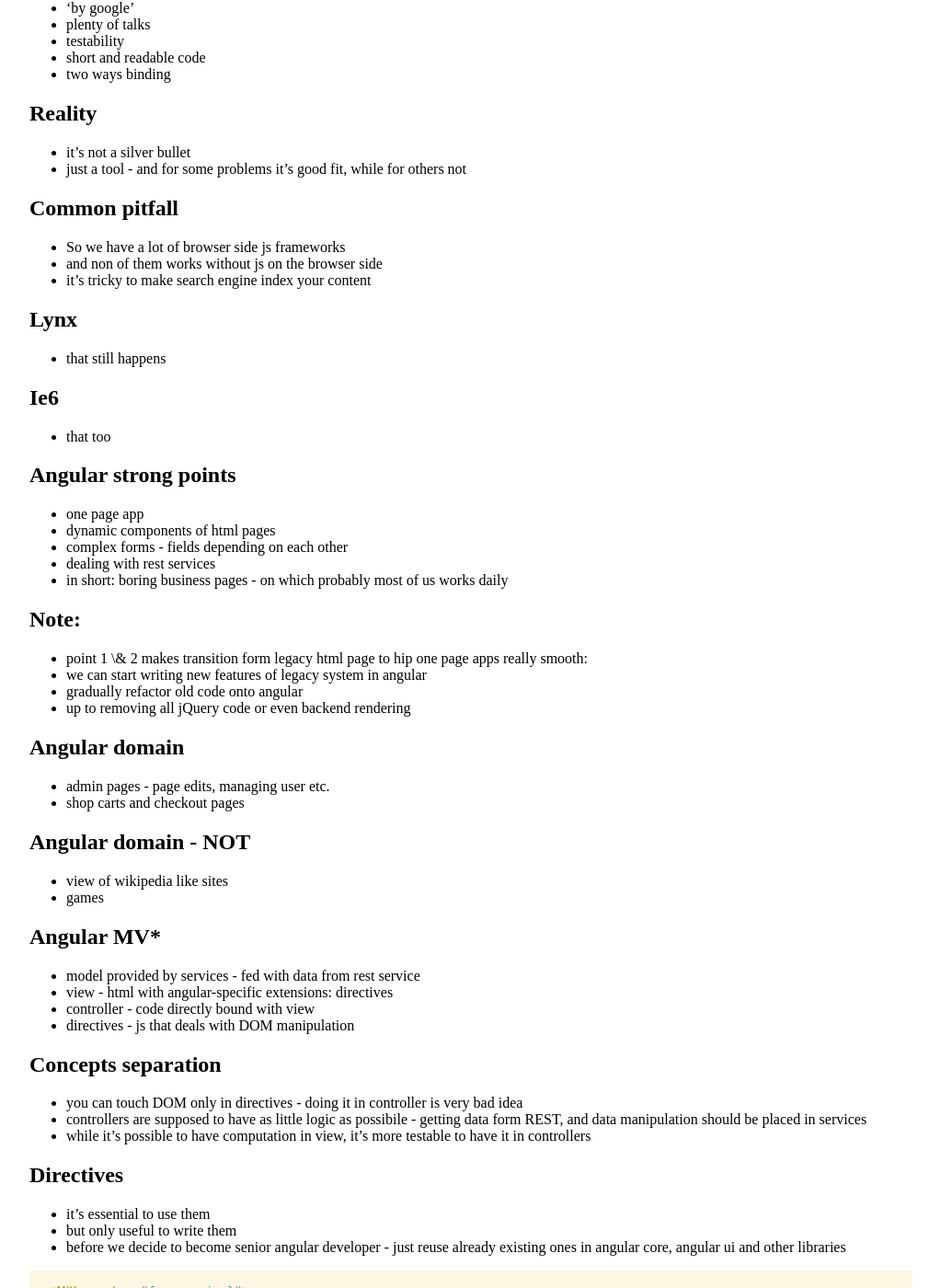
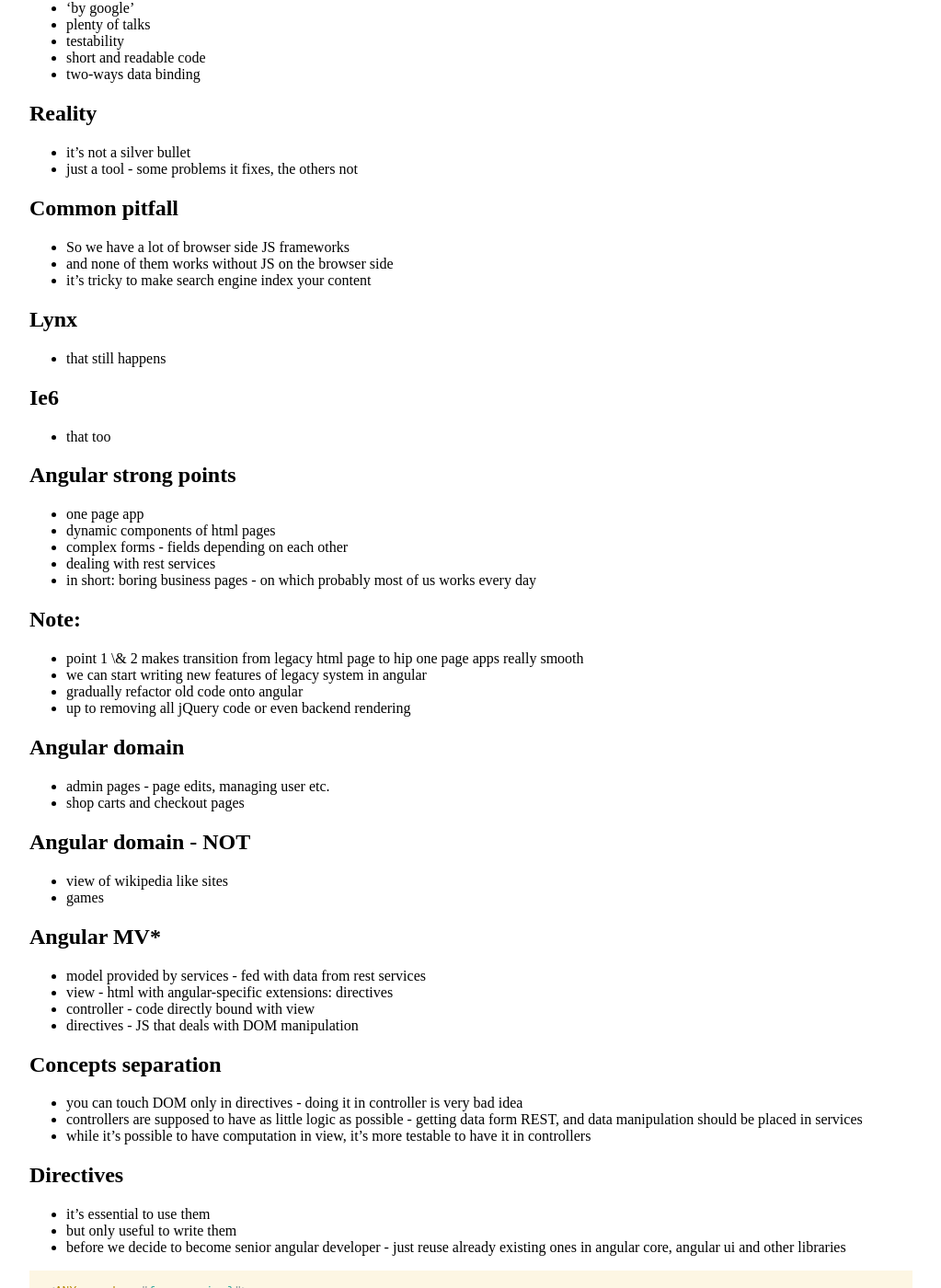
Before and after one commit to marcin-wosinek/blog, a Jekyll site: the page built from _posts/2013-10-19-The-angular-way-MeetJs-Summit.md, in a window 1280 px wide and 1400 px high, scrolled down 1203 px. Shown: the whole window at 92% size, without its empty margins (128-1151 px from the left). Built offline with Jekyll 4.4.1, drawn with Linux system fonts in a browser that asks for light colours; some of the changed text lies outside the part shown.

Commit message:
remove typoes from meet js summit

```diff
--- a/_posts/2013-10-19-The-angular-way-MeetJs-Summit.md
+++ b/_posts/2013-10-19-The-angular-way-MeetJs-Summit.md
@@ -7,14 +7,14 @@
 tags: [AngularJs, angular way, MeetJs, Gdańsk]
 ---
 # The angular way
-Meet js summit Gdańsk 19 October 2013
+Meet JS Summit - Gdańsk, 19 October 2013
 
 ## Who am I?
 * Marcin Wosinek
 * 5 years IT experience
  * WebDev: Javascript
  * C# dev: UnitTests
-* Currently js contractor in Roche in Poznan, Poland
+* Currently JS contractor in Roche in Poznan, Poland
 
 ## You?
 * Who have heard about angular?
@@ -27,15 +27,15 @@
 * plenty of talks
 * testability
 * short and readable code
-* two ways binding
+* two-ways data binding
 
 ## Reality
 * it's not a silver bullet
-* just a tool - and for some problems it's good fit, while for others not
+* just a tool - some problems it fixes, the others not
 
 ## Common pitfall
-* So we have a lot of browser side js frameworks
-* and non of them works without js on the browser side
+* So we have a lot of browser side JS frameworks
+* and none of them works without JS on the browser side
 * it's tricky to make search engine index your content
 
 ## Lynx
@@ -49,10 +49,10 @@
 * dynamic components of html pages
 * complex forms - fields depending on each other
 * dealing with rest services
-* in short: boring business pages - on which probably most of us works daily
+* in short: boring business pages - on which probably most of us works every day
 
 ## Note:
-* point 1 \& 2 makes transition form legacy html page to hip one page apps really smooth:
+* point 1 \& 2 makes transition from legacy html page to hip one page apps really smooth
 * we can start writing new features of legacy system in angular
 * gradually refactor old code onto angular
 * up to removing all jQuery code or even backend rendering
@@ -66,14 +66,14 @@
 * games
 
 ## Angular MV*
-* model provided by services - fed with data from rest service
+* model provided by services - fed with data from rest services
 * view - html with angular-specific extensions: directives
 * controller - code directly bound with view
-* directives - js that deals with DOM manipulation
+* directives - JS that deals with DOM manipulation
 
 ## Concepts separation
 * you can touch DOM only in directives - doing it in controller is very bad idea
-* controllers are supposed to have as little logic as possibile - getting data form REST, and data manipulation should be placed in services
+* controllers are supposed to have as little logic as possible - getting data form REST, and data manipulation should be placed in services
 * while it's possible to have computation in view, it's more testable to have it in controllers
 
 ## Directives
```
Also changed, not shown: other parts of _posts/2013-10-19-The-angular-way-MeetJs-Summit.md (+5 -5 lines).
